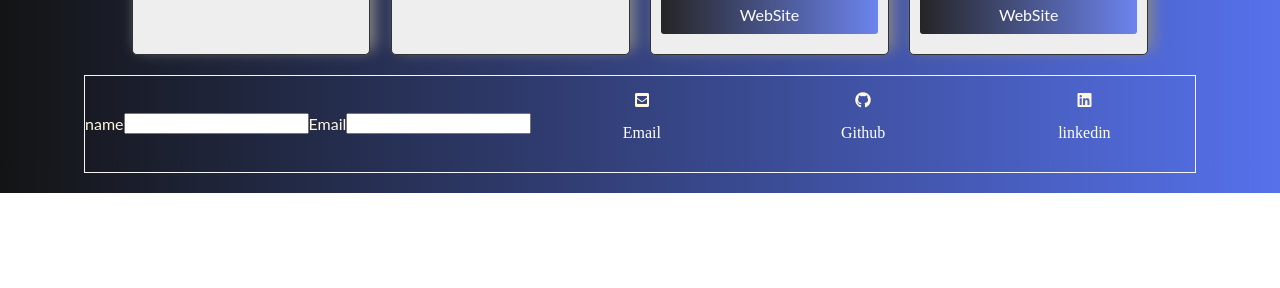
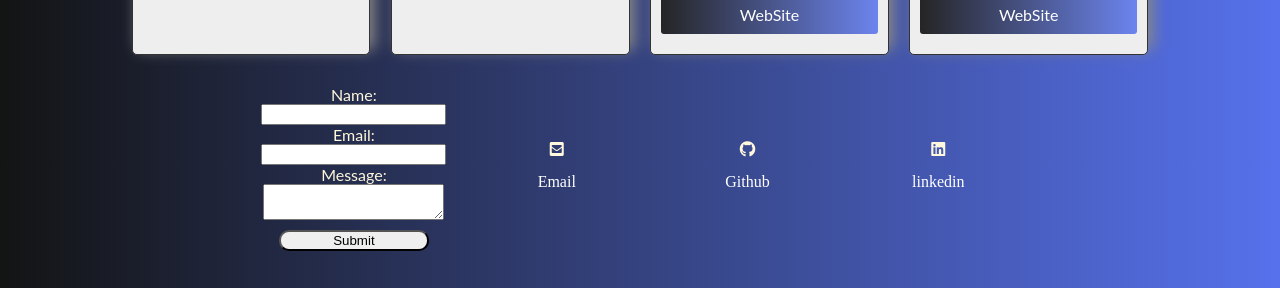
Before and after one commit to barbaroreyes/Flex-Portafolio, a React (Create React App) app: page / in a window 1280 px wide. Shown: the part 1359-1647 px from the top of the page. Before the commit the page ends 1552 px from the top, so only its background shows below. Built offline with nearby package versions, Linux system fonts and the light colour scheme; a web font is replaced by a local one.

Commit message:
added tex-tarea

```diff
--- a/src/component/contact/contact.css
+++ b/src/component/contact/contact.css
@@ -9,16 +9,20 @@ a{
   display: flex;
   justify-content: center;
   align-items: center ;
-   margin: 20px;
-   border: 1px solid whitesmoke;
-
+   margin: 15px;
+}
+.contact-1{
+  display: flex;
+  flex-direction: column;
+  align-items: center;
 }
 .p-change{
-  flex-basis: 20%;
+  flex-basis: 17%;
  display: flex;
  justify-content: center;
  align-items: center;
  text-align: center;
+
 
 }
 @media(max-width : 768px){
--- a/src/component/contact/contact.js
+++ b/src/component/contact/contact.js
@@ -4,10 +4,19 @@ import './contact.css';
         render() {
             return (
                   <form className='contact'>
-                  <label >name</label>
-                  <input/>
-                  <label>Email</label>
-                  <input/>
+
+                  <div className='contact'>
+                  <div className ='contact-1'>
+                  <label>Name:</label>
+                  <input type='text' name='name'/>
+                  <label>Email:</label>
+                  <input type='text'/>
+                  <label>Message:</label>
+                  <textarea></textarea>
+                  <button type="submit">Submit</button>
+                  </div>
+                  </div>
+
                        <div className='p-change'>
                        <p className='p-change'><i class="fas fa-envelope-square">
                        <a href='barbarotrabajo@gmail.com'>
```
Also changed, not shown: src/App.css (line endings or trailing spaces), 1 other file (tests, documents, lock files or other folders).
